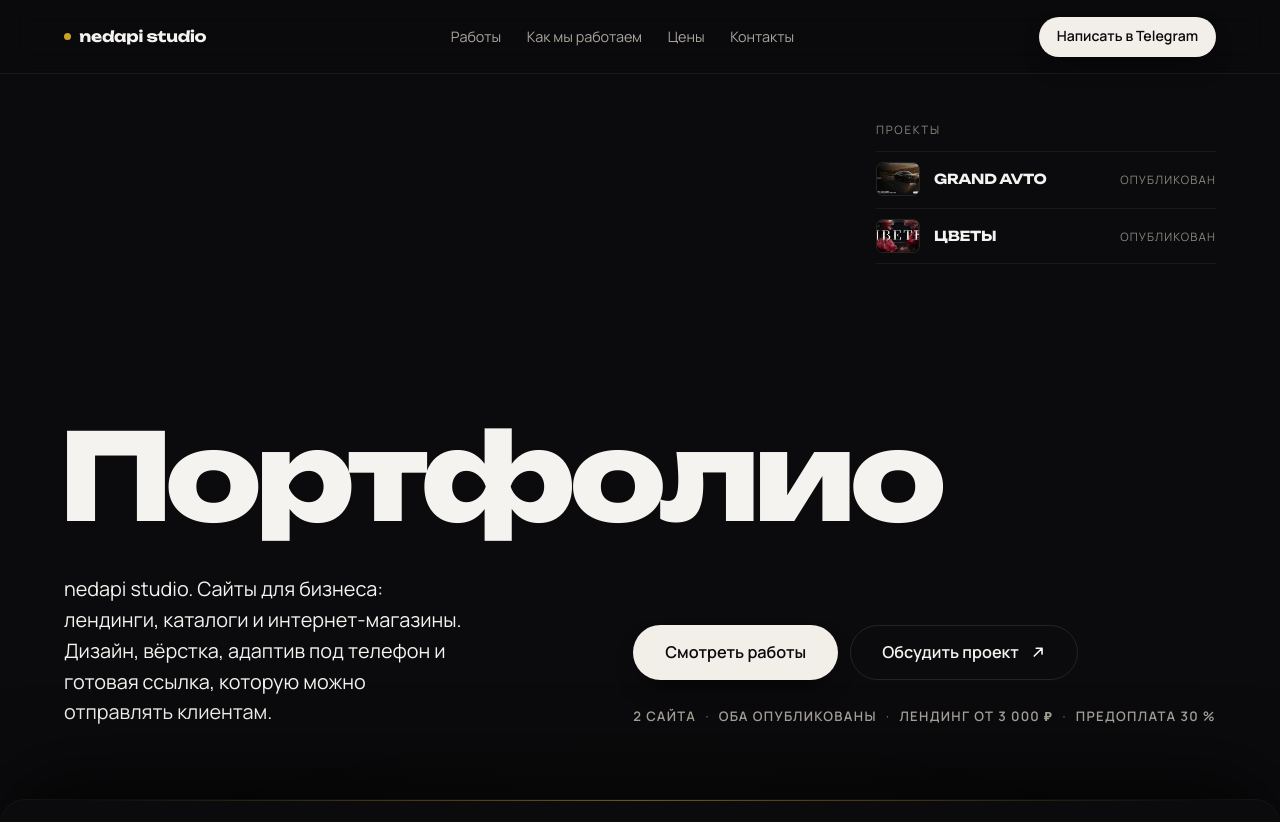
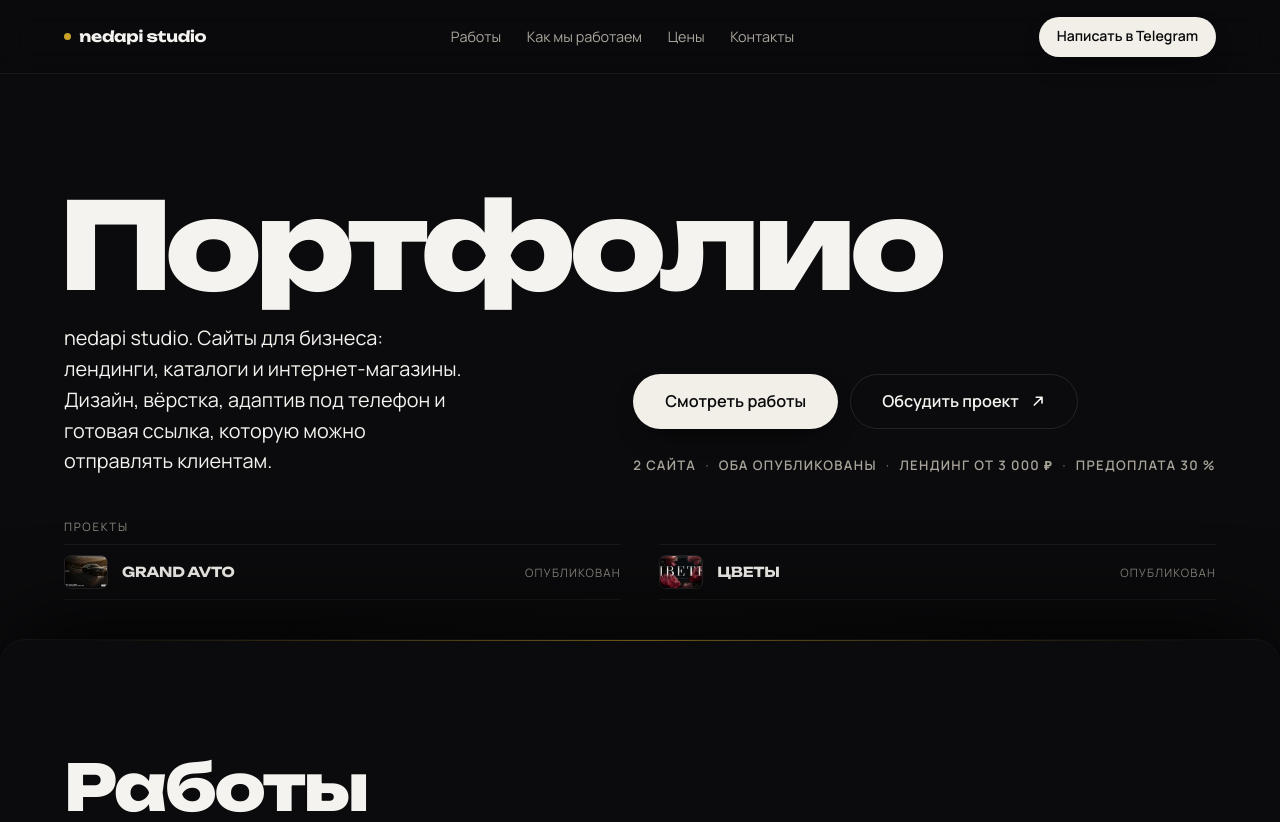
Before and after one commit to bonifirmaarm-design/portfolio, a plain HTML site: page index.html in a window 1280 px wide. Shown: the top 822 px of the page. Drawn offline with Linux system fonts and the light colour scheme.

Commit message:
Rebuild the desktop hero so nothing floats in empty space
On wide screens the project index moved below the buttons and now sits as a
two-column row, so the first screen reads as one block instead of two islands
with a gap between them. The hero also stops filling the full viewport, which
lets the works section show its edge.

All of it lives in a min-width:901px media query: the phone layout renders
pixel for pixel as before.

Co-Authored-By: Claude Opus 5 <noreply@anthropic.com>
Claude-Session: https://claude.ai/code/session_01PwMpDRGxABvNzy3B5m52rW

```diff
--- a/index.html
+++ b/index.html
@@ -197,6 +197,25 @@ a.hi:hover b{color:var(--brass)}
 .hero-note b{color:var(--t2);font-weight:600;white-space:nowrap}
 .hero-note i{font-style:normal;color:var(--t3)}
 @media (max-width:900px){.hero-grid{grid-template-columns:1fr}}
+
+/* Десктоп: содержимое первого экрана собрано в один массив внизу.
+   Список проектов уходит под кнопки и раскладывается в две колонки,
+   поэтому он больше не висит отдельным островом.
+   Узких экранов это правило не касается — там порядок прежний. */
+@media (min-width:901px){
+  .hero{min-height:80svh;padding-block:100px clamp(32px,5vh,56px)}
+  .hero-in{justify-content:flex-end}
+  .hero-word{order:1}
+  .hero-grid{order:2;margin-top:clamp(20px,3vh,38px)}
+  .hero-index{
+    order:3;align-self:stretch;width:100%;
+    margin:clamp(30px,5vh,60px) 0 0;
+    display:grid;grid-template-columns:repeat(2,minmax(0,1fr));
+    column-gap:clamp(20px,3vw,48px);row-gap:0;
+  }
+  .hero-index-t{grid-column:1/-1;padding-bottom:8px}
+  .hi{border-bottom:1px solid var(--line-2)}
+}
 
 /* ─────────────────────────────────────────────
    СЦЕНА — работы наезжают на заголовок
```
